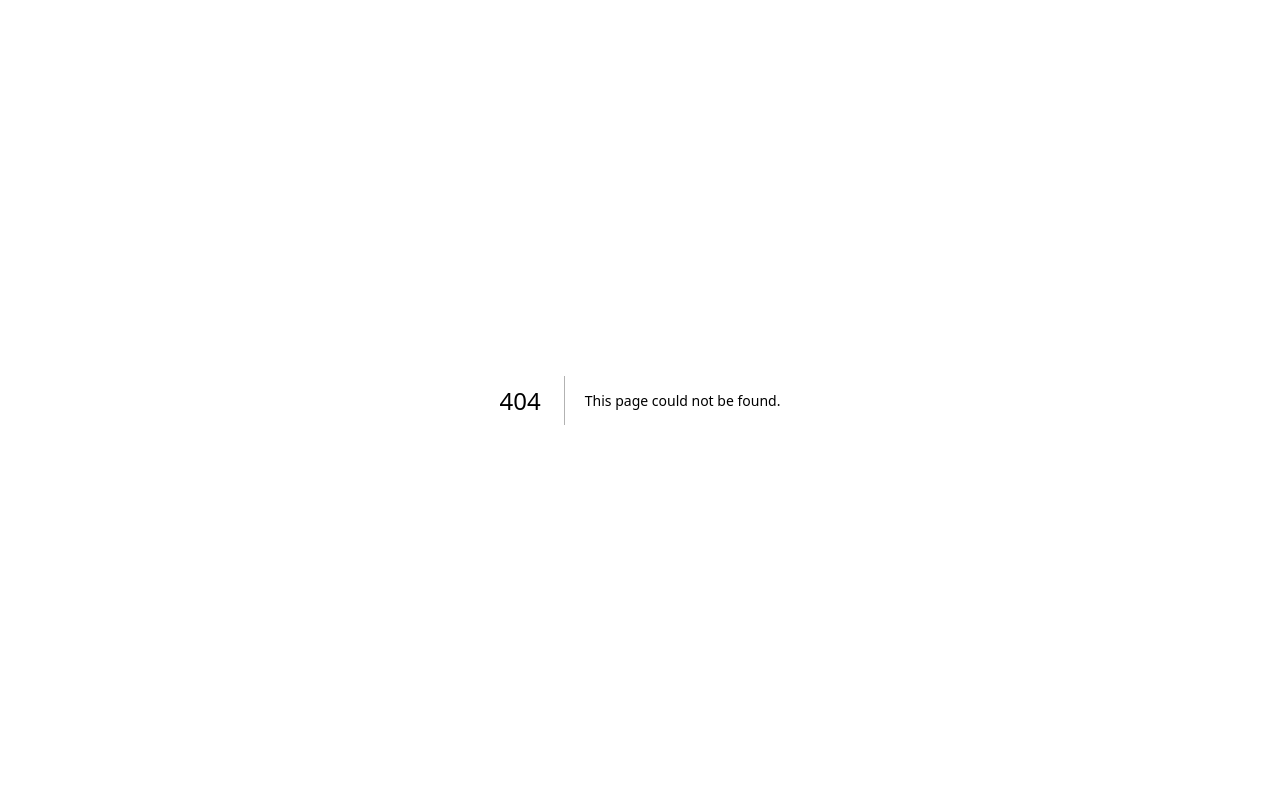
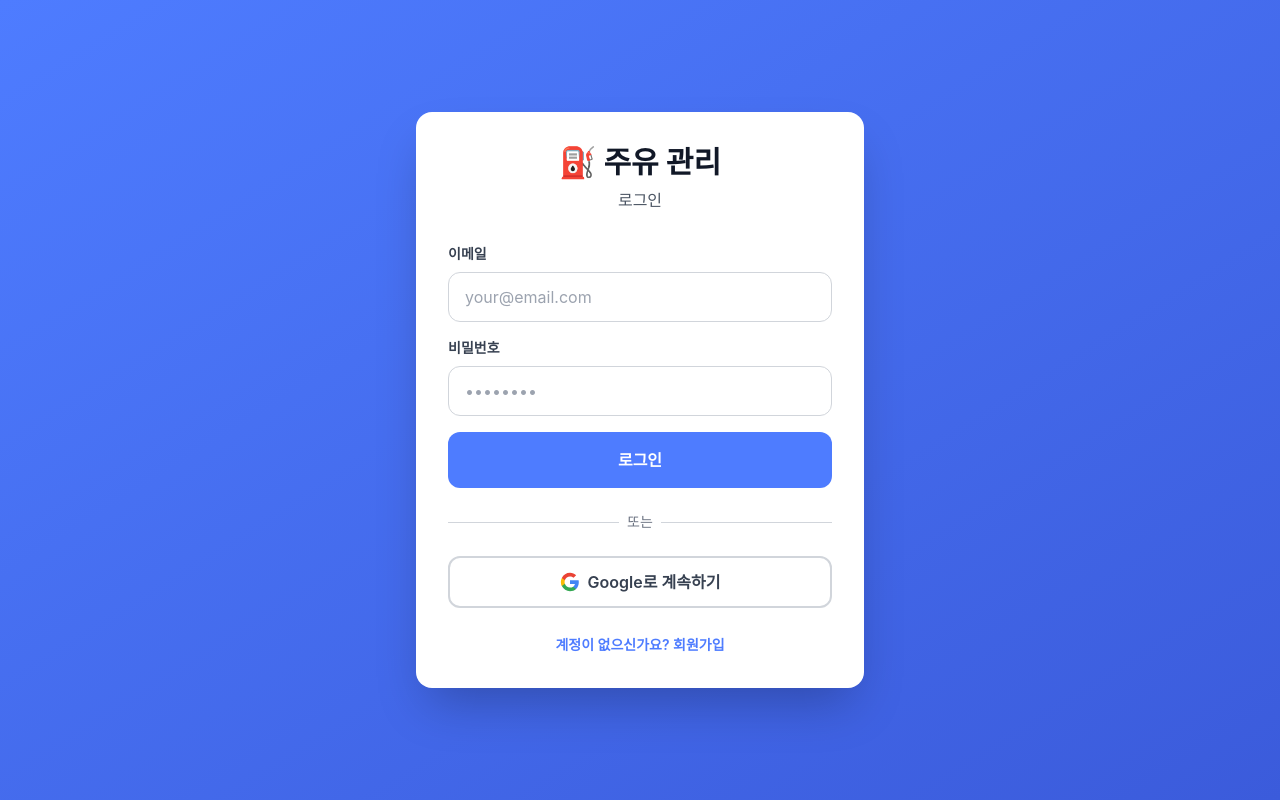
Before and after one commit to parkjongmin7436/fuel-manager, a Next.js app: page /auth in a window 1280 px wide. Before the commit this address had no page. Built offline with nearby package versions, Linux system fonts and the light colour scheme; no server answers.

Commit message:
Implement authentication page with login/signup

```diff
--- /dev/null
+++ b/app/auth/page.tsx
@@ -0,0 +1,165 @@
+'use client'
+
+import { useState } from 'react'
+import { supabase } from '@/lib/supabase'
+import { useRouter } from 'next/navigation'
+
+export default function AuthPage() {
+  const [isLogin, setIsLogin] = useState(true)
+  const [email, setEmail] = useState('')
+  const [password, setPassword] = useState('')
+  const [loading, setLoading] = useState(false)
+  const [error, setError] = useState('')
+  const router = useRouter()
+
+  const handleAuth = async (e: React.FormEvent) => {
+    e.preventDefault()
+    setLoading(true)
+    setError('')
+
+    try {
+      if (isLogin) {
+        // 로그인
+        const { data, error } = await supabase.auth.signInWithPassword({
+          email,
+          password
+        })
+
+        if (error) throw error
+        if (data.user) {
+          router.push('/')
+        }
+      } else {
+        // 회원가입
+        const { data, error } = await supabase.auth.signUp({
+          email,
+          password,
+          options: {
+            emailRedirectTo: window.location.origin
+          }
+        })
+
+        if (error) throw error
+        if (data.user) {
+          alert('회원가입 완료! 로그인해주세요.')
+          setIsLogin(true)
+          setEmail('')
+          setPassword('')
+        }
+      }
+    } catch (err: any) {
+      console.error('Auth error:', err)
+      setError(err.message || '오류가 발생했습니다')
+    } finally {
+      setLoading(false)
+    }
+  }
+
+  const handleGoogleLogin = async () => {
+    setError('')
+    const { error } = await supabase.auth.signInWithOAuth({
+      provider: 'google',
+      options: {
+        redirectTo: window.location.origin
+      }
+    })
+
+    if (error) {
+      setError(error.message)
+    }
+  }
+
+  return (
+    <div className="min-h-screen bg-gradient-to-br from-primary to-primary-dark flex items-center justify-center p-4">
+      <div className="bg-white rounded-2xl shadow-2xl p-8 w-full max-w-md">
+        <div className="text-center mb-8">
+          <h1 className="text-3xl font-bold text-gray-900 mb-2">⛽️ 주유 관리</h1>
+          <p className="text-gray-600">{isLogin ? '로그인' : '회원가입'}</p>
+        </div>
+
+        <form onSubmit={handleAuth} className="space-y-4">
+          <div>
+            <label className="block text-sm font-semibold text-gray-700 mb-2">
+              이메일
+            </label>
+            <input
+              type="email"
+              value={email}
+              onChange={(e) => setEmail(e.target.value)}
+              className="w-full px-4 py-3 border border-gray-300 rounded-xl focus:ring-2 focus:ring-primary focus:border-transparent"
+              placeholder="your@email.com"
+              required
+              disabled={loading}
+            />
+          </div>
+
+          <div>
+            <label className="block text-sm font-semibold text-gray-700 mb-2">
+              비밀번호 {!isLogin && <span className="text-gray-400 font-normal">(최소 6자)</span>}
+            </label>
+            <input
+              type="password"
+              value={password}
+              onChange={(e) => setPassword(e.target.value)}
+              className="w-full px-4 py-3 border border-gray-300 rounded-xl focus:ring-2 focus:ring-primary focus:border-transparent"
+              placeholder="••••••••"
+              required
+              minLength={6}
+              disabled={loading}
+            />
+          </div>
+
+          {error && (
+            <div className="bg-red-50 border border-red-200 text-red-600 px-4 py-3 rounded-xl text-sm">
+              {error}
+            </div>
+          )}
+
+          <button
+            type="submit"
+            disabled={loading}
+            className="w-full bg-primary hover:bg-primary-dark text-white font-bold py-4 rounded-xl transition disabled:opacity-50 disabled:cursor-not-allowed"
+          >
+            {loading ? '처리 중...' : (isLogin ? '로그인' : '회원가입')}
+          </button>
+        </form>
+
+        <div className="relative my-6">
+          <div className="absolute inset-0 flex items-center">
+            <div className="w-full border-t border-gray-300"></div>
+          </div>
+          <div className="relative flex justify-center text-sm">
+            <span className="px-2 bg-white text-gray-500">또는</span>
+          </div>
+        </div>
+
+        <button
+          onClick={handleGoogleLogin}
+          disabled={loading}
+          className="w-full bg-white border-2 border-gray-300 hover:bg-gray-50 text-gray-700 font-semibold py-3 rounded-xl transition flex items-center justify-center gap-2 disabled:opacity-50 disabled:cursor-not-allowed"
+        >
+          <svg className="w-5 h-5" viewBox="0 0 24 24">
+            <path fill="#4285F4" d="M22.56 12.25c0-.78-.07-1.53-.2-2.25H12v4.26h5.92c-.26 1.37-1.04 2.53-2.21 3.31v2.77h3.57c2.08-1.92 3.28-4.74 3.28-8.09z"/>
+            <path fill="#34A853" d="M12 23c2.97 0 5.46-.98 7.28-2.66l-3.57-2.77c-.98.66-2.23 1.06-3.71 1.06-2.86 0-5.29-1.93-6.16-4.53H2.18v2.84C3.99 20.53 7.7 23 12 23z"/>
+            <path fill="#FBBC05" d="M5.84 14.09c-.22-.66-.35-1.36-.35-2.09s.13-1.43.35-2.09V7.07H2.18C1.43 8.55 1 10.22 1 12s.43 3.45 1.18 4.93l2.85-2.22.81-.62z"/>
+            <path fill="#EA4335" d="M12 5.38c1.62 0 3.06.56 4.21 1.64l3.15-3.15C17.45 2.09 14.97 1 12 1 7.7 1 3.99 3.47 2.18 7.07l3.66 2.84c.87-2.6 3.3-4.53 6.16-4.53z"/>
+          </svg>
+          Google로 계속하기
+        </button>
+
+        <div className="text-center mt-6">
+          <button
+            onClick={() => {
+              setIsLogin(!isLogin)
+              setError('')
+            }}
+            disabled={loading}
+            className="text-primary hover:text-primary-dark font-semibold text-sm disabled:opacity-50"
+          >
+            {isLogin ? '계정이 없으신가요? 회원가입' : '이미 계정이 있으신가요? 로그인'}
+          </button>
+        </div>
+      </div>
+    </div>
+  )
+}
```
